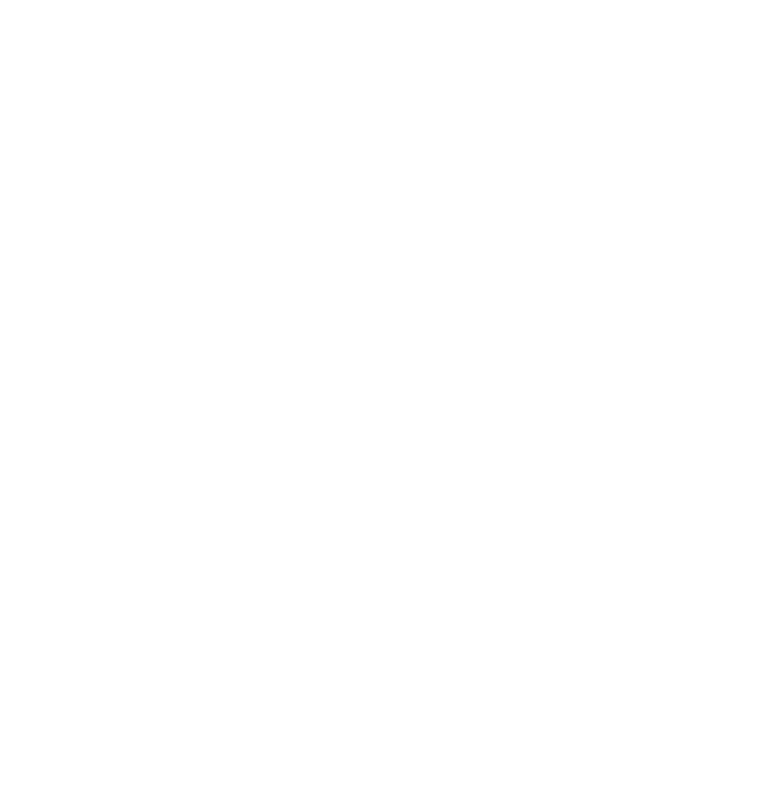
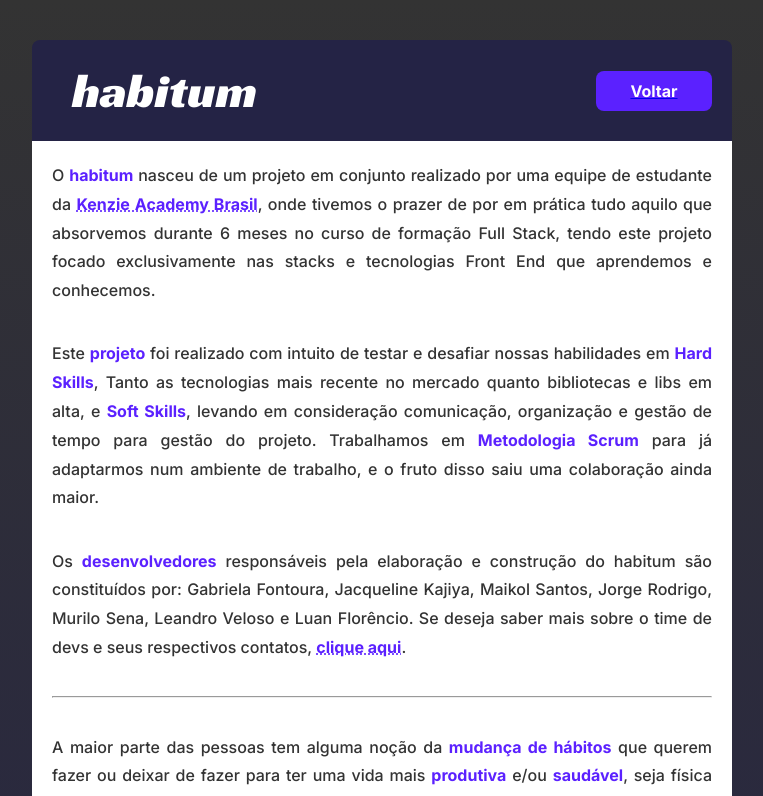
Before and after one commit to Habitum/web, a React (Create React App) app: page /project in a window 1280 px wide. Before the commit this address had no page. Shown: the top 796 px of the page, without its empty margins (258-1021 px from the left). Built offline with nearby package versions, Linux system fonts and the light colour scheme.

Commit message:
feat: create Project Page

```diff
--- /dev/null
+++ b/src/pages/AdditionalPages/Project/index.tsx
@@ -0,0 +1,42 @@
+import { Link } from "react-router-dom";
+import Button from "../../../components/Button";
+import { StyledContainer, StyledMain, StyledSection } from "./styles";
+
+const Project = () => {
+  return (
+    <StyledMain>
+      <StyledContainer>
+        <h1>habitum</h1>
+
+        <Link to='/'>
+          <Button
+            name='Voltar'
+            variant="primary"
+          />
+        </Link>
+
+        <StyledSection>
+          <p>O <strong>habitum</strong> nasceu de um projeto em conjunto realizado por uma equipe de estudante da <a href="https://kenzie.com.br/">Kenzie Academy Brasil</a>, onde tivemos o prazer de por em prática tudo aquilo que absorvemos durante 6 meses no curso de formação Full Stack, tendo este projeto focado exclusivamente nas stacks e tecnologias Front End que aprendemos e conhecemos.</p>
+
+          <p>Este <strong>projeto</strong> foi realizado com intuito de testar e desafiar nossas habilidades em <strong>Hard Skills</strong>, Tanto as tecnologias mais recente no mercado quanto bibliotecas e libs em alta, e <strong>Soft Skills</strong>, levando em consideração comunicação, organização e gestão de tempo para gestão do projeto. Trabalhamos em <strong>Metodologia Scrum</strong> para já adaptarmos num ambiente de trabalho, e o fruto disso saiu uma colaboração ainda maior.</p>
+
+          <p>Os <strong>desenvolvedores</strong> responsáveis pela elaboração e construção do habitum são constituídos por: Gabriela Fontoura, Jacqueline Kajiya, Maikol Santos, Jorge Rodrigo, Murilo Sena, Leandro Veloso e Luan Florêncio. Se deseja saber mais sobre o time de devs e seus respectivos contatos, <Link to='/devs'>clique aqui</Link>.</p>
+
+          <hr />
+
+          <p>A maior parte das pessoas tem alguma noção da <strong>mudança de hábitos</strong> que querem fazer ou deixar de fazer para ter uma vida mais <strong>produtiva</strong> e/ou <strong>saudável</strong>, seja física ou mental. Seja se alimentar melhor, estudar mais, meditar, tocar algum instrumento, etc.</p>
+
+          <p>O estilo de vida que leva-se hoje é tão <strong>acelerado</strong> que perdemos a conexão do que estamos fazendo. Por isso algumas atitudes acabam se tornando <strong>automáticas</strong> a ponto de tornar a inclusão de novos hábitos complexa.</p>
+
+          <hr />
+
+          <p>Assim, pensamos e criamos o <strong>habitum</strong>. O App de desenvolvimento de <strong>hábitos</strong> será baseado no método de <strong>gameficação</strong>. Será possível a criação de hábitos, elaboração de recompensa pessoal, monitoramento através de ticagem do dia em que o hábito foi concluído, pontuações e incentivos no perfil do usuário de acordo com cada <strong>meta cumprida</strong>.</p>
+
+          <p>O propósito é conectar o usuário com o sentimento de <strong>comprometimento</strong> e <strong>responsabilidade</strong>, junto com a medição de progresso como forma de incentivo.</p>
+        </StyledSection>
+      </StyledContainer>
+    </StyledMain>
+  )
+}
+
+export default Project;
--- /dev/null
+++ b/src/pages/AdditionalPages/Project/styles.ts
@@ -0,0 +1,59 @@
+import styled from "styled-components";
+
+export const StyledMain = styled.main`
+  width: 100%;
+  padding: 2.5rem 1.25rem;
+  background: linear-gradient(180deg, var(--color-grey-100), var(--color-brand-200)) ;
+`;
+
+export const StyledContainer = styled.section`
+  width: 100%;
+  max-width: 43.75rem;
+  margin: 0 auto;
+  background: var(--color-brand-200);
+  border-radius: var(--radius);
+  display: flex;
+  flex-flow: row wrap;
+  justify-content: space-between;
+  align-items: center;
+
+  h1 {
+    margin: 1.25rem 2.5rem;
+    font: var(--text-weight-400) var(--text-logo-size) var(--font-family-racing-sans-one);
+    color: var(--color-white);
+  }
+
+  > a {
+    margin: 1.25rem;
+  }
+`;
+
+export const StyledSection = styled.section`
+  width: 100%;
+  padding: 1.25rem;
+  background: var(--color-white);
+  border-radius: 0 0 .5rem .5rem;
+  border-bottom: .75rem solid var(--color-brand-200);
+  display: flex;
+  flex-direction: column;
+  gap: 2.15rem;
+
+  p {
+    text-align: justify;
+    font: var(--text-weight-300) var(--text-size-300) /1.8 var(--font-family-inter);
+    color: var(--color-grey-100);
+
+    a, strong {
+      font-weight: var(--text-weight-200);
+      color: var(--color-brand-100);
+    }
+
+    a {
+      text-decoration-style: dotted;
+    }
+  }
+
+  hr {
+    background: var(--color-brand-100);
+  }
+`;
--- a/src/routes/index.tsx
+++ b/src/routes/index.tsx
@@ -6,6 +6,7 @@
 import Dashboard from "../pages/Dashboard";
 import Devs from "../pages/AdditionalPages/Devs";
 import ProtectedRoutes from "./ProtectedRoutes";
+import Project from "../pages/AdditionalPages/Project";
 
 const RoutesMain = () => {
   return (
@@ -14,6 +15,7 @@
       <Route path="/login" element={<Login />} />
       <Route path="/register" element={<Register />} />
       <Route path="/devs" element={<Devs />} />
+      <Route path="/project" element={<Project />} />
 
       <Route path="/" element={<ProtectedRoutes />}>
         <Route index path="/dashboard" element={<Dashboard />} />
```
